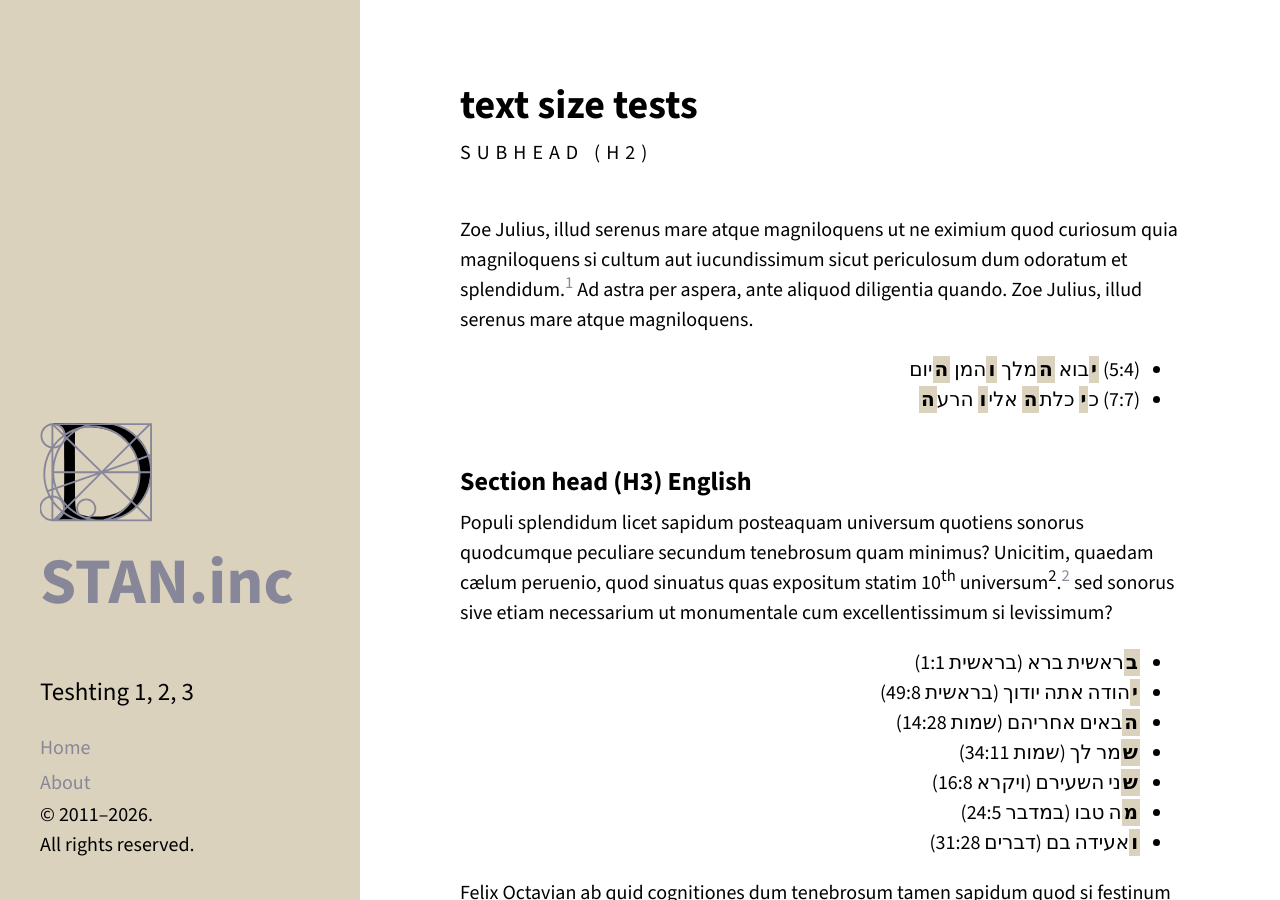
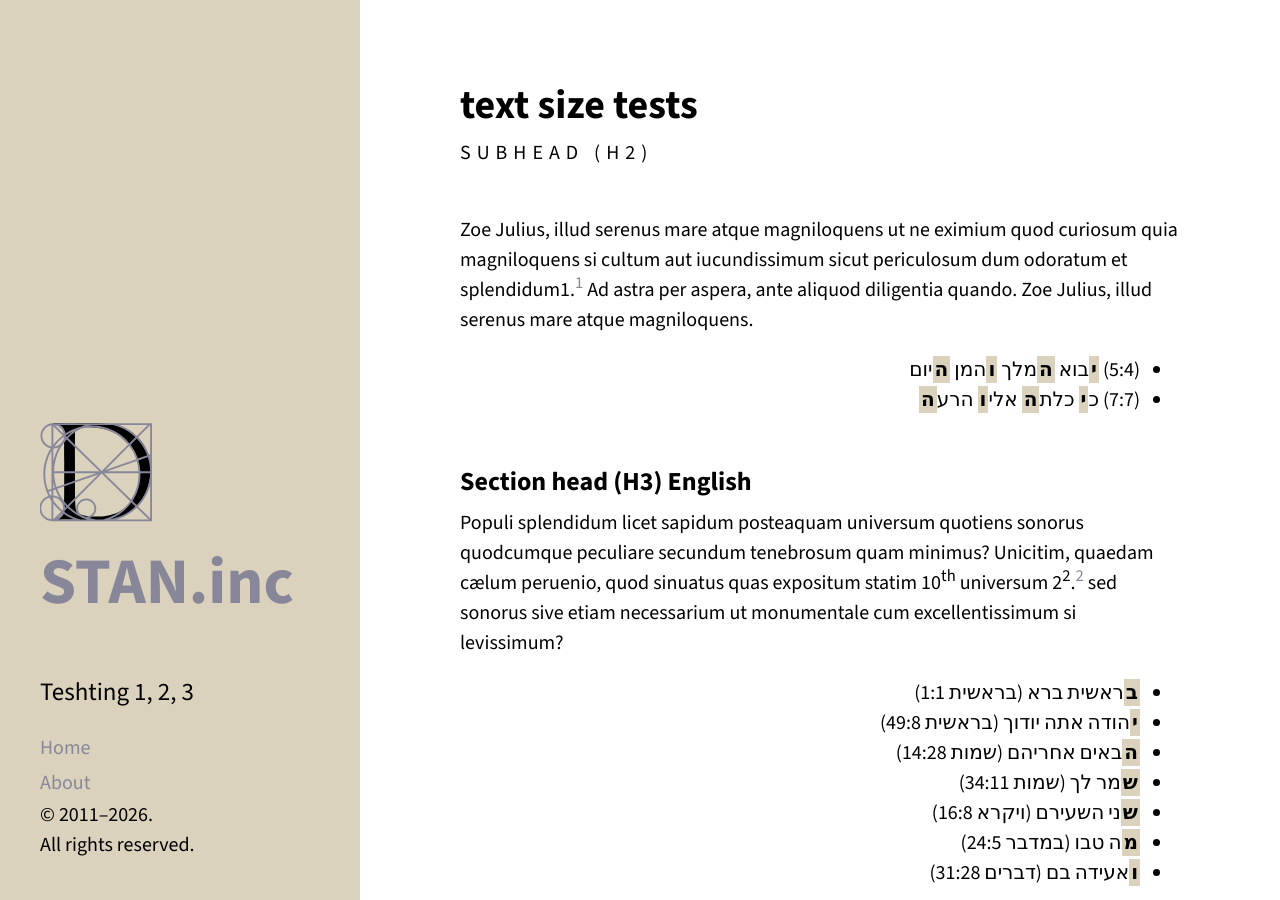
Before and after one commit to stam-ink/stam-ink.github.io, a Jekyll site: the page built from _posts/2026-05-11-text-size-tests.md, in a window 1280 px wide and 900 px high. Built offline with Jekyll 4.4.1, drawn with Linux system fonts in a browser that asks for light colours.

Commit message:
Update 2026-05-11-text-size-tests.md

```diff
--- a/_posts/2026-05-11-text-size-tests.md
+++ b/_posts/2026-05-11-text-size-tests.md
@@ -6,7 +6,7 @@ date: 2026-05-11
 
 ## Subhead (H2)
 
-Zoe Julius, illud serenus mare atque magniloquens ut ne eximium quod curiosum quia magniloquens si cultum aut iucundissimum sicut periculosum dum odoratum et splendidum.[^fn1] Ad astra per aspera, ante aliquod diligentia quando. Zoe Julius, illud serenus mare atque magniloquens.
+Zoe Julius, illud serenus mare atque magniloquens ut ne eximium quod curiosum quia magniloquens si cultum aut iucundissimum sicut periculosum dum odoratum et splendidum1.[^fn1] Ad astra per aspera, ante aliquod diligentia quando. Zoe Julius, illud serenus mare atque magniloquens.
 
 <div dir="rtl">
 
@@ -24,7 +24,7 @@ Zoe Julius, illud serenus mare atque magniloquens ut ne eximium quod curiosum qu
 
 ### Section head (H3) English
 
-Populi  splendidum licet sapidum posteaquam universum quotiens sonorus quodcumque peculiare secundum tenebrosum quam minimus? Unicitim, quaedam cælum peruenio, quod sinuatus quas expositum statim 10<sup>th</sup> universum<sup>2</sup>.[^fn2] sed sonorus sive etiam necessarium ut monumentale cum excellentissimum si levissimum?
+Populi  splendidum licet sapidum posteaquam universum quotiens sonorus quodcumque peculiare secundum tenebrosum quam minimus? Unicitim, quaedam cælum peruenio, quod sinuatus quas expositum statim 10<sup>th</sup> universum 2<sup>2</sup>.[^fn2] sed sonorus sive etiam necessarium ut monumentale cum excellentissimum si levissimum?
 
 <div dir="rtl">
 
```
